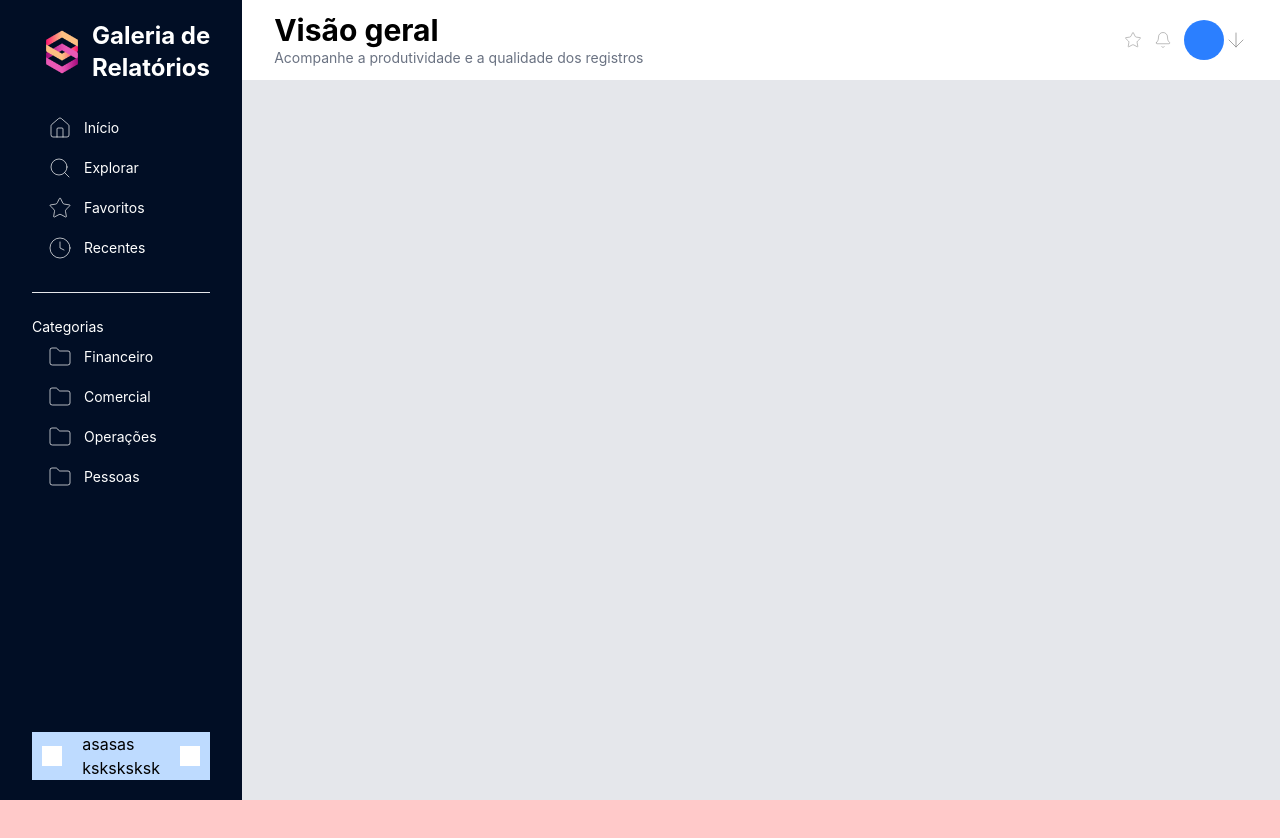
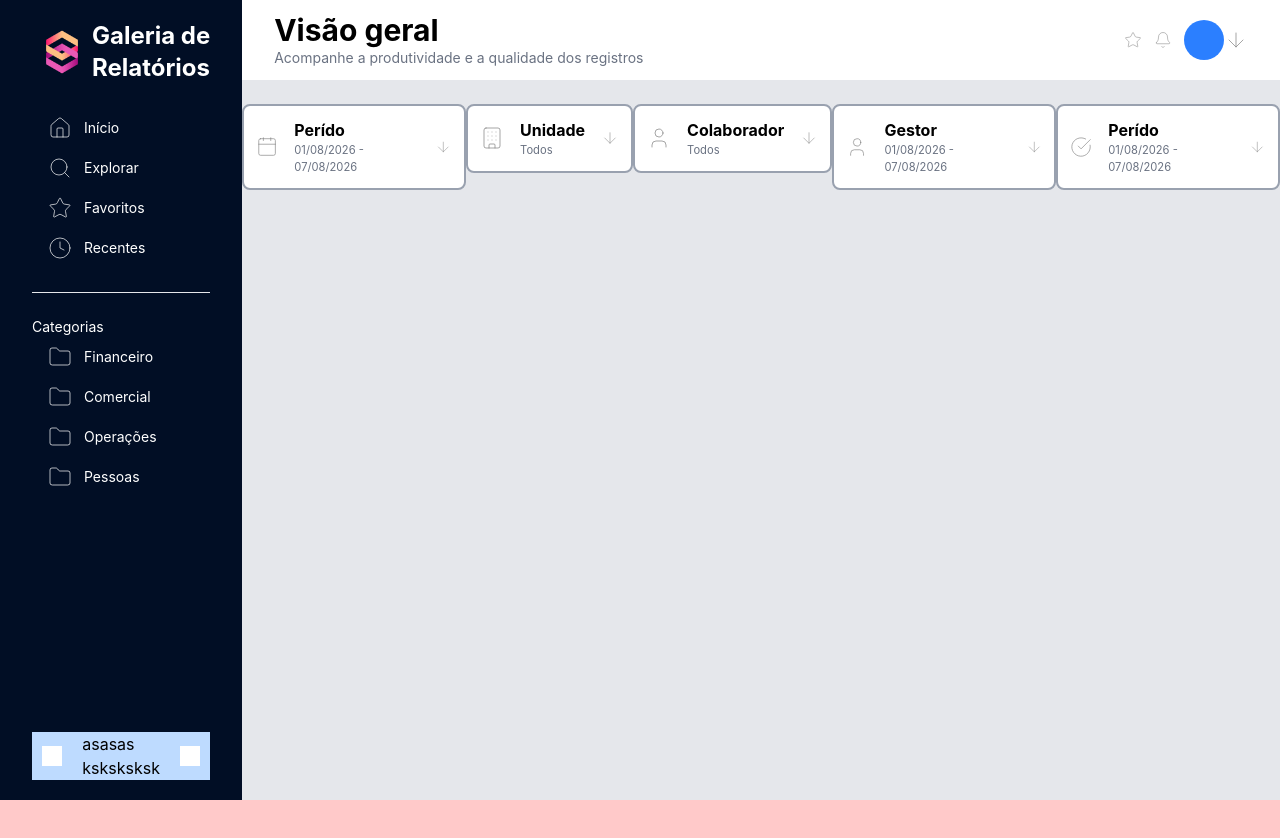
Before and after one commit to matheusnoronhasilvawork-ops/DashBoards, a React (Vite) app: page / in a window 1280 px wide. Shown: the top 838 px of the page. Built offline with nearby package versions, Linux system fonts and the light colour scheme.

Commit message:
feat: initializing filters

```diff
--- a/src/Dashboard.tsx
+++ b/src/Dashboard.tsx
@@ -1,4 +1,4 @@
-import { House, Search, Star, Clock, Folder, Bell, ArrowBigDown, ArrowDown, ArrowDown10, ArrowDownIcon, ArrowDownNarrowWide, ArrowDownToLine, ArrowDownWideNarrow, DollarSign, BaggageClaim, GitGraph, Database, ArrowRight } from 'lucide-react'
+import { House, Search, Star, Clock, Folder, Bell, ArrowBigDown, ArrowDown, ArrowDown10, ArrowDownIcon, ArrowDownNarrowWide, ArrowDownToLine, ArrowDownWideNarrow, DollarSign, BaggageClaim, GitGraph, Database, ArrowRight, Calendar, Building, User, User2, CircleCheck, CircleCheckBig } from 'lucide-react'
 import tabletImage from './assets/image-removebg-preview.png'
 import logo from './assets/logo.png'
 
@@ -76,8 +76,49 @@ export default function Dashboard() {
                         </div>
                     </header>
                     <main className='flex grow flex-col'>
-                        <div className="h-full pt-12 bg-gray-200 flex flex-row items-center px-10 justify-center gap-3">
-
+                        <div className="h-full pt-6 bg-gray-200 flex flex-row">
+                            <div className="flex flex-row w-full justify-evenly">
+                                <div className="h-fit bg-white border-2 border-gray-400 items-center gap-4 rounded-lg flex flex-row p-3">
+                                    <Calendar color='gray' size={24} strokeWidth={0.7} />
+                                    <div className='flex flex-col'>
+                                        <h3 className='font-bold text-md'>Perído</h3>
+                                        <h4 className='text-gray-500 text-[0.7rem]'>01/08/2026 - 07/08/2026</h4>
+                                    </div>
+                                    <ArrowDown color='gray' size={18} strokeWidth={0.7} />
+                                </div>
+                                <div className="h-fit bg-white border-2 border-gray-400 items-center gap-4 rounded-lg flex flex-row p-3">
+                                    <Building color='gray' size={24} strokeWidth={0.7} />
+                                    <div className='flex flex-col'>
+                                        <h3 className='font-bold text-md'>Unidade</h3>
+                                        <h4 className='text-gray-500 text-[0.7rem]'>Todos</h4>
+                                    </div>
+                                    <ArrowDown color='gray' size={18} strokeWidth={0.7} />
+                                </div>
+                                <div className="h-fit bg-white border-2 border-gray-400 items-center gap-4 rounded-lg flex flex-row p-3">
+                                    <User color='gray' size={24} strokeWidth={0.7} />
+                                    <div className='flex flex-col'>
+                                        <h3 className='font-bold text-md'>Colaborador</h3>
+                                        <h4 className='text-gray-500 text-[0.7rem]'>Todos</h4>
+                                    </div>
+                                    <ArrowDown color='gray' size={18} strokeWidth={0.7} />
+                                </div>
+                                <div className="h-fit bg-white border-2 border-gray-400 items-center gap-4 rounded-lg flex flex-row p-3">
+                                    <User color='gray' size={24} strokeWidth={0.7} />
+                                    <div className='flex flex-col'>
+                                        <h3 className='font-bold text-md'>Gestor</h3>
+                                        <h4 className='text-gray-500 text-[0.7rem]'>01/08/2026 - 07/08/2026</h4>
+                                    </div>
+                                    <ArrowDown color='gray' size={18} strokeWidth={0.7} />
+                                </div>
+                                <div className="h-fit bg-white border-2 border-gray-400 items-center gap-4 rounded-lg flex flex-row p-3">
+                                    <CircleCheckBig color='gray' size={24} strokeWidth={0.7} />
+                                    <div className='flex flex-col'>
+                                        <h3 className='font-bold text-md'>Perído</h3>
+                                        <h4 className='text-gray-500 text-[0.7rem]'>01/08/2026 - 07/08/2026</h4>
+                                    </div>
+                                    <ArrowDown color='gray' size={18} strokeWidth={0.7} />
+                                </div>
+                            </div>
                         </div>
                     </main>
                 </div>
```
